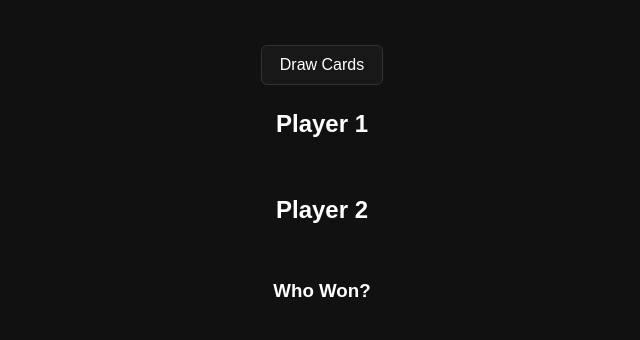
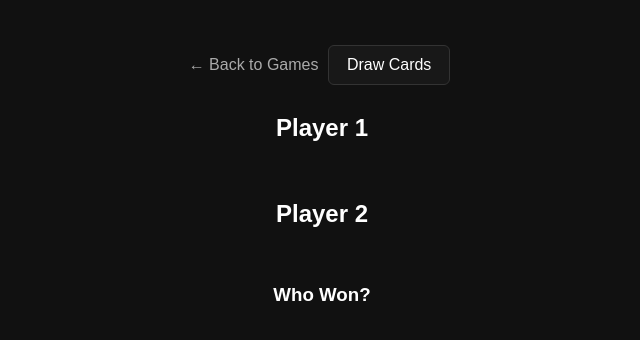
Before and after one commit to DonavenJB/vanilla-js-browser-games, a plain HTML site: page games/card-game/index.html in a window 1280 px wide. Shown: the whole page, without its empty margins (318-958 px from the left). Drawn offline with Linux system fonts and the light colour scheme; no server answers.

Commit message:
Add collection navigation to card game

```diff
--- a/games/card-game/css/style.css
+++ b/games/card-game/css/style.css
@@ -124,3 +124,14 @@ img {
         font-size: 1.6rem;
     }
 }
+/* Collection navigation */
+.back-link {
+    display: inline-block;
+    margin-bottom: 20px;
+    color: #aaa;
+    text-decoration: none;
+}
+
+.back-link:hover {
+    color: #fff;
+}
--- a/games/card-game/index.html
+++ b/games/card-game/index.html
@@ -13,6 +13,8 @@
 	</head>
 	<body>
 
+        <a class="back-link" href="../../index.html">&larr; Back to Games</a>
+
 
 		<button type="button" name="button">Draw Cards</button>
 
```
